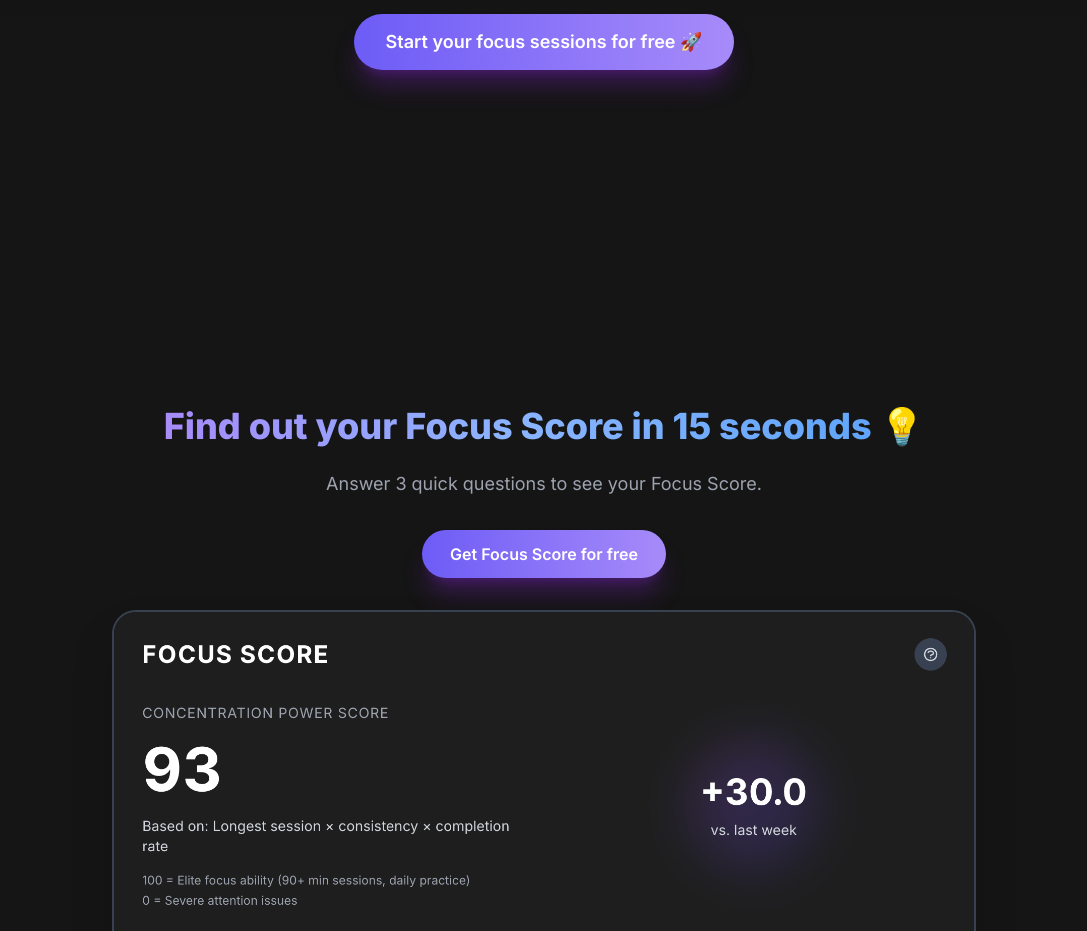
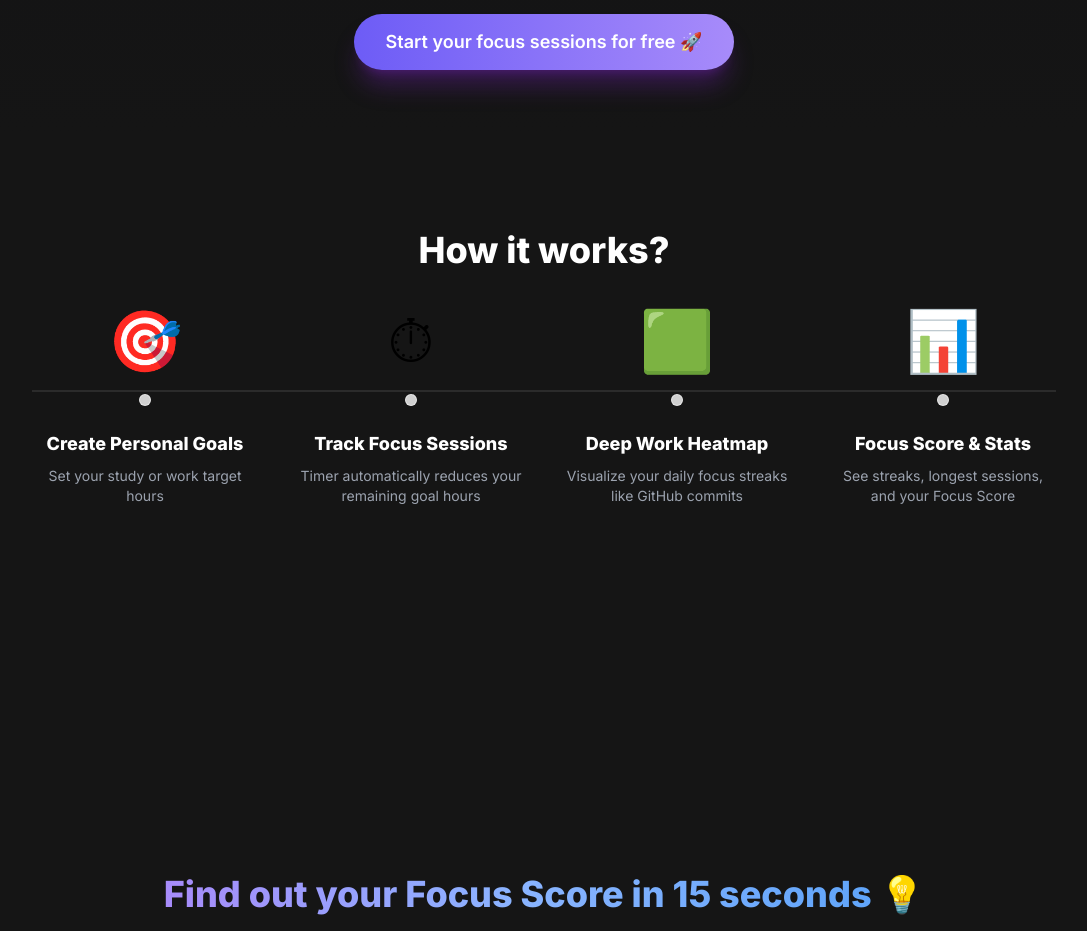
Before and after one commit to jushkinbekrashidovich/focussessions, a Next.js app: page / in a window 1280 px wide. Shown: the part 1660-2591 px from the top of the page, without its empty margins (96-1183 px from the left). Built offline with nearby package versions, Linux system fonts and the light colour scheme; no server answers; what @paddle/paddle-js would draw is missing.

Commit message:
added new section

```diff
--- a/src/app/app/page.tsx
+++ b/src/app/app/page.tsx
@@ -112,7 +112,7 @@ export default function HomePage() {
                 See all
               </button>
             </div>
-            <ActivityFeed maxItems={10} refreshTrigger={refreshTrigger} />
+            <ActivityFeed maxItems={5} refreshTrigger={refreshTrigger} />
           </div>
         </div>
       </div>
--- a/src/app/page.tsx
+++ b/src/app/page.tsx
@@ -231,6 +231,64 @@ export default function Home() {
         </div>
       </section>
 
+      {/* How it works */}
+      <section id="how-it-works" className="w-full flex justify-center px-4 sm:px-6 py-16 sm:py-20 md:py-24 bg-[#151515]">
+        <div className="max-w-5xl w-full">
+          <h2 className="text-2xl sm:text-3xl md:text-4xl font-extrabold text-center text-white mb-8 sm:mb-10">
+            How it works?
+          </h2>
+
+          {/* Timeline */}
+          <div className="relative">
+            {/* Horizontal line */}
+            <div className="absolute left-0 right-0 top-16 sm:top-20 h-0.5 bg-[#2b2b2b]" aria-hidden="true"></div>
+
+            <div className="grid grid-cols-2 sm:grid-cols-4 gap-8 sm:gap-6 md:gap-10">
+              {/* Step 1 */}
+              <div className="flex flex-col items-center text-center">
+                <div className="text-5xl sm:text-6xl select-none">🎯</div>
+                {/* Dot on line */}
+                <div className="mt-6 h-3 w-3 rounded-full bg-white/80 border border-white/50" aria-hidden="true"></div>
+                <div className="mt-6">
+                  <p className="text-base sm:text-lg font-extrabold text-white">Create Personal Goals</p>
+                  <p className="text-xs sm:text-sm text-gray-400 mt-2">Set your study or work target hours</p>
+                </div>
+              </div>
+
+              {/* Step 2 */}
+              <div className="flex flex-col items-center text-center">
+                <div className="text-5xl sm:text-6xl select-none">⏱</div>
+                <div className="mt-6 h-3 w-3 rounded-full bg-white/80 border border-white/50" aria-hidden="true"></div>
+                <div className="mt-6">
+                  <p className="text-base sm:text-lg font-extrabold text-white">Track Focus Sessions</p>
+                  <p className="text-xs sm:text-sm text-gray-400 mt-2">Timer automatically reduces your remaining goal hours</p>
+                </div>
+              </div>
+
+              {/* Step 3 */}
+              <div className="flex flex-col items-center text-center">
+                <div className="text-5xl sm:text-6xl select-none">🟩</div>
+                <div className="mt-6 h-3 w-3 rounded-full bg-white/80 border border-white/50" aria-hidden="true"></div>
+                <div className="mt-6">
+                  <p className="text-base sm:text-lg font-extrabold text-white">Deep Work Heatmap</p>
+                  <p className="text-xs sm:text-sm text-gray-400 mt-2">Visualize your daily focus streaks like GitHub commits</p>
+                </div>
+              </div>
+
+              {/* Step 4 */}
+              <div className="flex flex-col items-center text-center">
+                <div className="text-5xl sm:text-6xl select-none">📊</div>
+                <div className="mt-6 h-3 w-3 rounded-full bg-white/80 border border-white/50" aria-hidden="true"></div>
+                <div className="mt-6">
+                  <p className="text-base sm:text-lg font-extrabold text-white">Focus Score & Stats</p>
+                  <p className="text-xs sm:text-sm text-gray-400 mt-2">See streaks, longest sessions, and your Focus Score</p>
+                </div>
+              </div>
+            </div>
+          </div>
+        </div>
+      </section>
+
       {/* Spacing between sections */}
       <div className="h-40 sm:h-44 md:h-48"></div>
 
--- a/src/components/DeepWorkHeatmap.tsx
+++ b/src/components/DeepWorkHeatmap.tsx
@@ -251,7 +251,7 @@ export default function DeepWorkHeatmap({ refreshTrigger }: DeepWorkHeatmapProps
 
   if (isLoading) {
     return (
-      <div className="bg-[#1d1d4e] rounded-xl p-3 sm:p-6 h-[150px] sm:h-[200px] animate-pulse transition-colors duration-200">
+      <div className="bg-[#1d1d4e] rounded-xl p-3 sm:p-6 h-[150px] sm:h-[200px] animate-pulse transition-colors duration-200 border border-[#6d5cf6]/40">
         <div className="h-3 sm:h-4 bg-gray-600 rounded w-1/3 mb-2 sm:mb-4"></div>
         <div className="h-24 sm:h-32 bg-gray-600 rounded"></div>
       </div>
@@ -259,7 +259,7 @@ export default function DeepWorkHeatmap({ refreshTrigger }: DeepWorkHeatmapProps
   }
 
     return (
-    <div>
+    <div className="bg-[#1d1d4e] rounded-xl p-3 sm:p-6 border border-[#6d5cf6]/40">
       <div className="flex justify-between items-center mb-3 sm:mb-4">
         <h2 className="text-lg sm:text-xl font-semibold text-white transition-colors duration-200">My Deep Work</h2>
 
```
